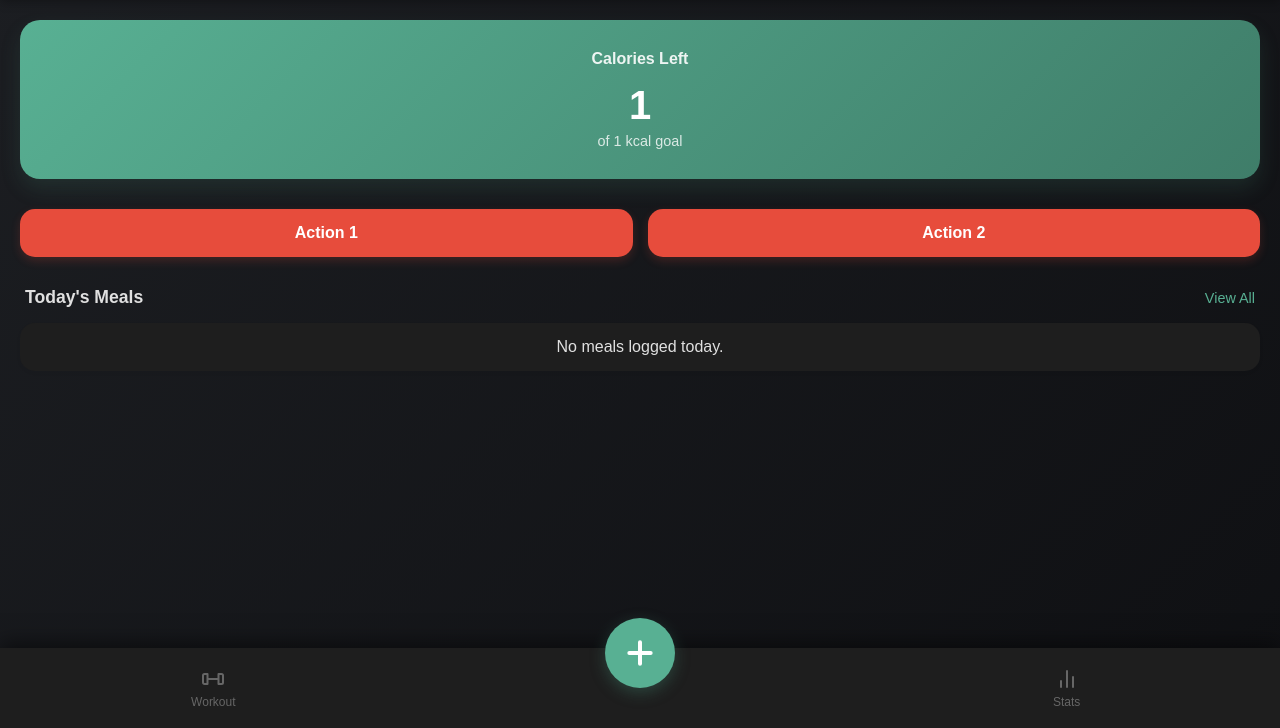
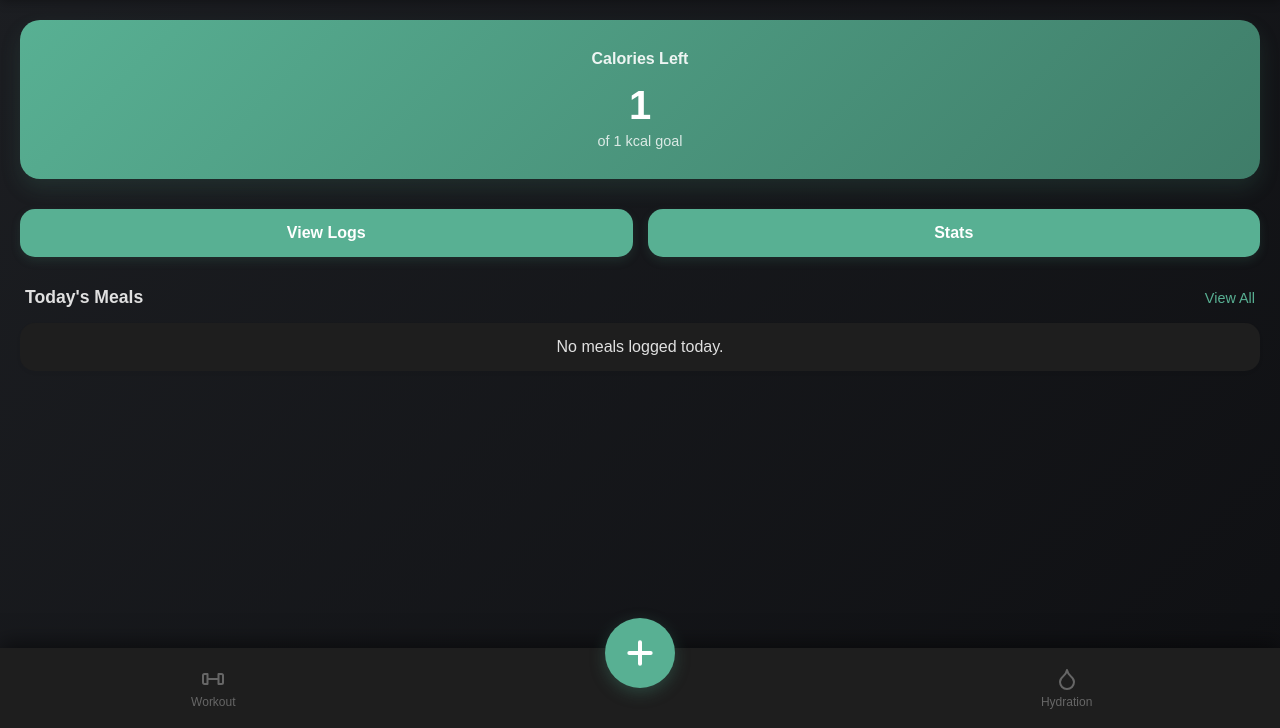
Before and after one commit to looser-xxx/nutriTracker, a Flask app: page / in a window 1280 px wide. Shown: the part 72-800 px from the top of the page. Run offline with Flask 3, Linux system fonts and the light colour scheme; the visitor is signed in with stand-in values (Sample User, id 1); tables that the repository leaves empty hold one stand-in row (values such as "Sample post"); data that the repository does not hold is empty.

Commit message:
feat(dashboard): rename actions to View Logs/Stats, update theme, and fix caching with Service Worker v2 and Cache-Control headers

```diff
--- a/app.py
+++ b/app.py
@@ -44,6 +44,14 @@ def createApp():
     def badRequest(error):
         return {"error": "Bad request. Please ensure you are sending valid JSON."}, 400
 
+    @app.after_request
+    def addHeader(response):
+        if response.content_type == 'text/html; charset=utf-8' or response.content_type == 'text/html':
+            response.headers["Cache-Control"] = "no-cache, no-store, must-revalidate"
+            response.headers["Pragma"] = "no-cache"
+            response.headers["Expires"] = "0"
+        return response
+
     return app
 
 
--- a/static/css/style.css
+++ b/static/css/style.css
@@ -1198,21 +1198,21 @@ input:checked + .slider:before {
     margin-bottom: 30px;
 }
 
-.actionBtnRed {
+.actionBtn {
     flex: 1;
     padding: 15px;
-    background-color: #e74c3c;
+    background-color: var(--primary-color);
     color: white;
     border: none;
     border-radius: 15px;
     font-size: 1rem;
     font-weight: bold;
     cursor: pointer;
-    box-shadow: 0 4px 10px rgba(231, 76, 60, 0.2);
+    box-shadow: 0 4px 10px rgba(63, 125, 105, 0.2);
     transition: transform 0.1s ease, background-color 0.1s ease;
 }
 
-.actionBtnRed:active {
+.actionBtn:active {
     transform: scale(0.97);
-    background-color: #c0392b;
+    background-color: var(--primary-dark);
 }
--- a/static/js/script.js
+++ b/static/js/script.js
@@ -12,8 +12,8 @@ document.addEventListener('DOMContentLoaded', () => {
     const closeAddMealBtn = document.getElementById('closeAddMeal');
     const addMealForm = document.getElementById('addMealForm');
 
-    // Stats Elements
-    const navStats = document.getElementById('navStats');
+    // Hydration Elements
+    const navHydration = document.getElementById('navHydration');
     const statsContainer = document.getElementById('statsContainer');
     const closeStatsBtn = document.getElementById('closeStats');
     const tabBtns = document.querySelectorAll('.tabBtn');
@@ -670,7 +670,6 @@ document.addEventListener('DOMContentLoaded', () => {
     if (closeAddMealBtn) closeAddMealBtn.addEventListener('click', () => toggleModal(addMealModal, false));
     if (addMealModal) addMealModal.addEventListener('click', (e) => { if (e.target === addMealModal) toggleModal(addMealModal, false); });
 
-    if (navStats) navStats.addEventListener('click', () => toggleModal(statsContainer, true));
     const action2Btn = document.getElementById('action2Btn');
     if (action2Btn) action2Btn.addEventListener('click', () => toggleModal(statsContainer, true));
     if (closeStatsBtn) closeStatsBtn.addEventListener('click', () => toggleModal(statsContainer, false));
--- a/templates/index.html
+++ b/templates/index.html
@@ -50,8 +50,8 @@
         </div>
 
         <div class="buttonGroup">
-            <button id="action1Btn" class="actionBtnRed">Action 1</button>
-            <button id="action2Btn" class="actionBtnRed">Action 2</button>
+            <button id="action1Btn" class="actionBtn">View Logs</button>
+            <button id="action2Btn" class="actionBtn">Stats</button>
         </div>
 
         <div class="sectionHeader">
@@ -98,13 +98,11 @@
                 <path d="M12 4V20M4 12H20" stroke="white" stroke-width="3" stroke-linecap="round" stroke-linejoin="round"/>
             </svg>
         </button>
-        <button id="navStats" class="navItem">
+        <button id="navHydration" class="navItem">
             <svg class="navIcon" width="24" height="24" viewBox="0 0 24 24" fill="none" xmlns="http://www.w3.org/2000/svg">
-                <path d="M18 20V10" stroke="currentColor" stroke-width="2" stroke-linecap="round" stroke-linejoin="round"/>
-                <path d="M12 20V4" stroke="currentColor" stroke-width="2" stroke-linecap="round" stroke-linejoin="round"/>
-                <path d="M6 20V14" stroke="currentColor" stroke-width="2" stroke-linecap="round" stroke-linejoin="round"/>
+                <path d="M12 22a7 7 0 0 0 7-7c0-2-1-3.9-3-5.5s-3.5-4-4-6.5c-.5 2.5-2 4.9-4 6.5s-3 3.5-3 5.5a7 7 0 0 0 7 7z" stroke="currentColor" stroke-width="2" stroke-linecap="round" stroke-linejoin="round"/>
             </svg>
-            <span class="label">Stats</span>
+            <span class="label">Hydration</span>
         </button>
     </nav>
 </div>
```
Also changed, not shown: static/sw.js (+27 -1 lines).
